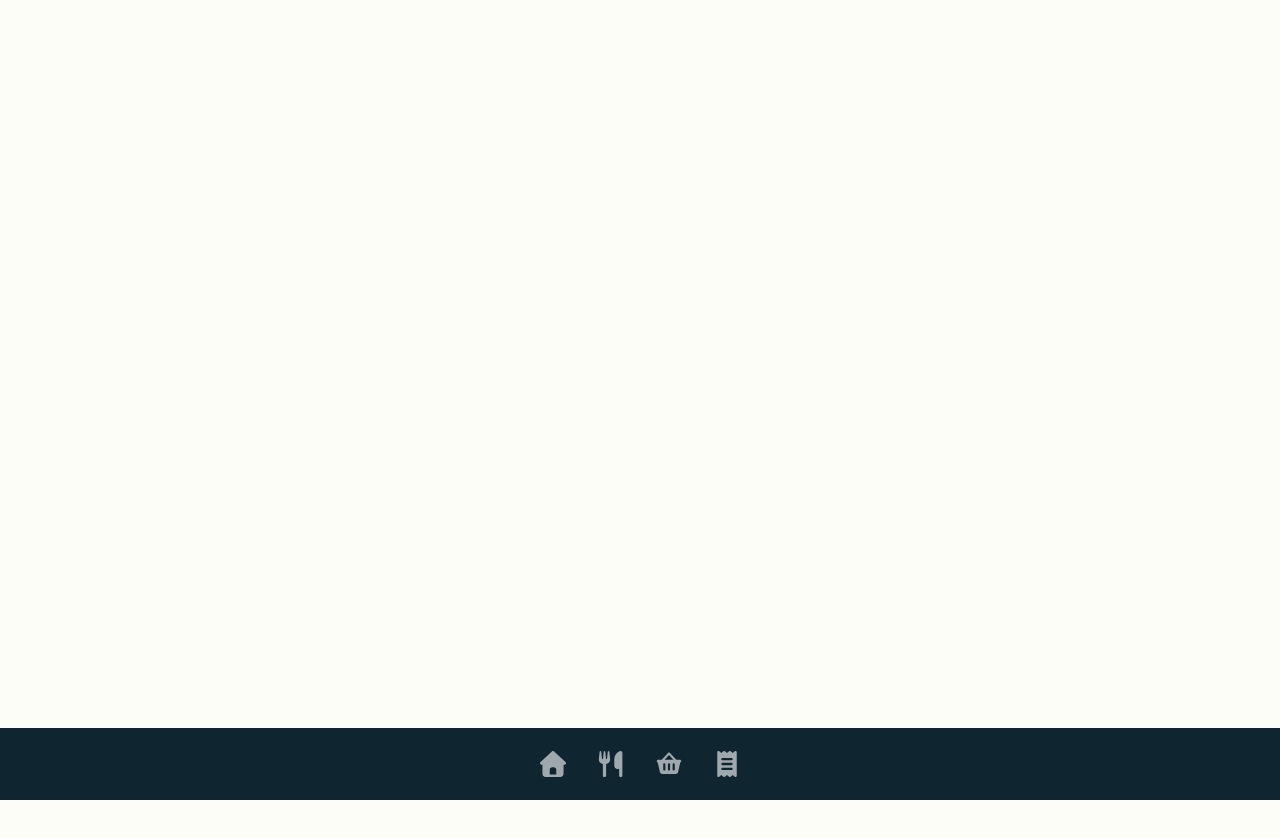
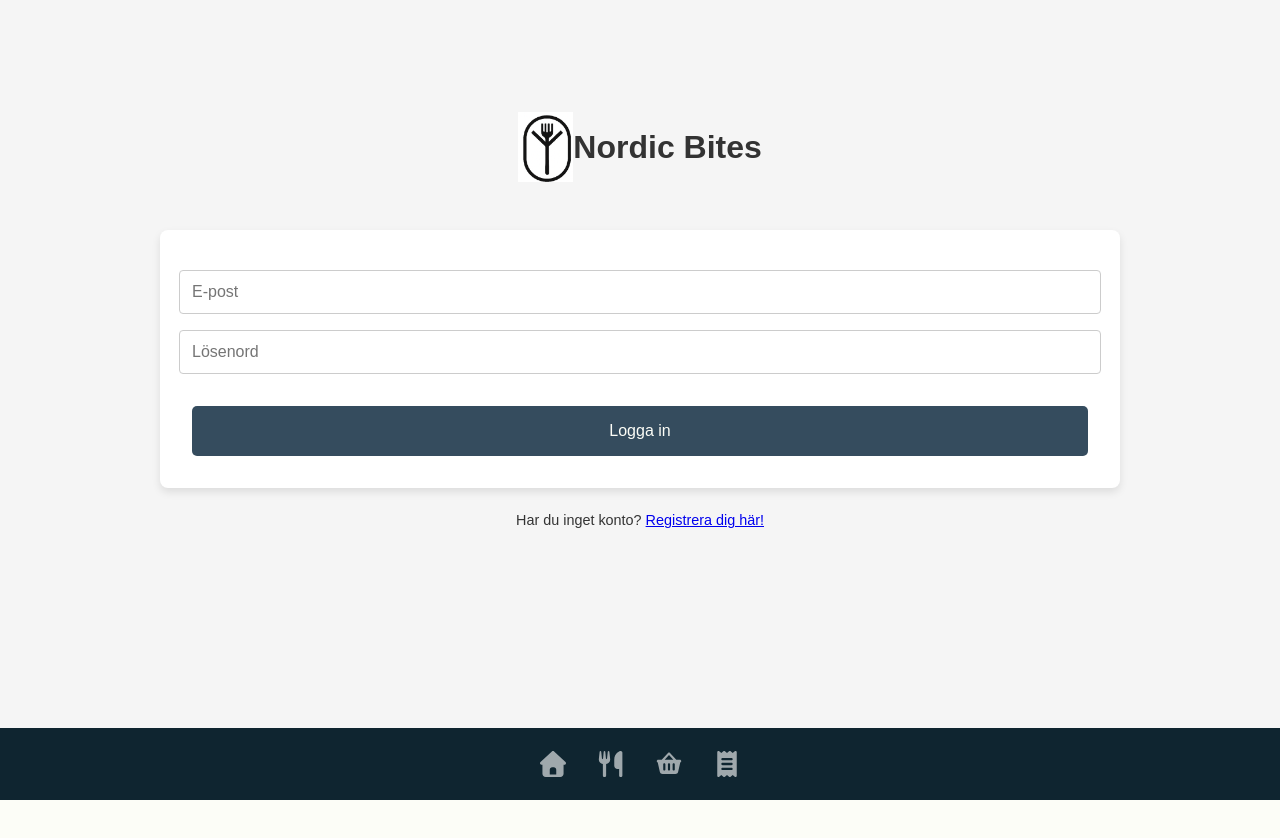
Before and after one commit to yennbu/script-sorcerers, a React (Vite) app in the folder nordic-bites/: page /loginForm in a window 1280 px wide. Before the commit this address had no page. Shown: the top 838 px of the page. Before the commit the page ends 800 px from the top, so only its background shows below. Built offline with nearby package versions, Linux system fonts and the light colour scheme; a web font is replaced by a local one.

Commit message:
added login form

```diff
--- a/nordic-bites/src/App.tsx
+++ b/nordic-bites/src/App.tsx
@@ -13,6 +13,7 @@ import { ReceiptPage } from "./pages/Receipt/ReceiptPage";
 import AboutPage from "./pages/About/AboutPage";
 import LoginPage from "./pages/Login/LoginPage";
 import RegisterPage from "./pages/Register/RegisterPage";
+import LoginForm from "./pages/Login/LoginForm";
 
 // Layout
 import { BottomNav } from "./components/layout/BottomNav";
@@ -31,6 +32,7 @@ function App() {
             <Route path="/menuPage" element={<MenuPage />} />
             <Route path="/login" element={<LoginPage />} />
             <Route path="/register" element={<RegisterPage />} />
+            <Route path="/loginForm" element={<LoginForm />} />
           </Routes>
         </main>
         <BottomNav />
--- /dev/null
+++ b/nordic-bites/src/pages/Login/LoginForm.tsx
@@ -0,0 +1,28 @@
+import { NavLink } from "react-router-dom";
+import "./LoginPage.css";
+import Logo from "../../assets/images/Logo.png";
+
+const LoginForm = () => {
+    return (
+        <div className="loginForm-container">
+            <div className="loginForm-header-container">
+                <img src={Logo} alt="Nordic Bites Logo" className="loginForm-logo" />
+                <h1 className="loginForm-title">Nordic Bites</h1>
+            </div>
+            <form action="" className="loginForm-form">
+                <input
+                    type="email"
+                    placeholder="E-post"
+                    className="loginForm-input" />
+                <input
+                    type="password"
+                    placeholder="Lösenord"
+                    className="loginForm-input" />
+                <button className="loginForm-btn">Logga in</button>
+            </form>
+            <p className="loginForm-register">Har du inget konto? <NavLink to="/register">Registrera dig här!</NavLink></p>
+        </div>
+    )
+}
+
+export default LoginForm;
--- a/nordic-bites/src/pages/Login/LoginPage.css
+++ b/nordic-bites/src/pages/Login/LoginPage.css
@@ -48,10 +48,87 @@
     width: 65%;
 }
 
-.loginPage-register-link {
+.loginPage-register-link,
+.loginPage-login-link {
     width: 100%;
     height: auto;
     display: flex;
     justify-content: center;
     align-items: center;
 }
+
+/* LOGIN FORM */
+
+.loginForm-container {
+    display: flex;
+    flex-direction: column;
+    align-items: center;
+    height: 100vh;
+    background-color: #f5f5f5;
+}
+
+.loginForm-header-container {
+    margin-top: 7rem;
+    margin-bottom: 3rem;
+    width: 100%;
+    height: 70px;
+
+    display: flex;
+    flex-direction: row;
+    justify-content: center;
+    align-items: center;
+}
+
+.loginForm-logo {
+    height: 100%;
+}
+
+.loginForm-title {
+    font-size: 2rem;
+    color: #333;
+    margin-bottom: 10rem;
+}
+
+.loginForm-title {
+    margin-top: 10rem;
+}
+
+.loginForm-form {
+    background-color: #ffffff;
+    padding: 2rem;
+    border-radius: 8px;
+    box-shadow: 0 4px 8px rgba(0, 0, 0, 0.1);
+    width: 70%;
+
+    display: flex;
+    flex-direction: column;
+    align-items: center;
+}
+
+.loginForm-input {
+    width: 100%;
+    padding: 0.75rem;
+    margin: 0.5rem 0;
+    border: 1px solid #ccc;
+    border-radius: 4px;
+    font-size: 1rem;
+    font-family: poppins, sans-serif;
+}
+
+.loginForm-btn {
+    background-color: #354C5E;
+    color: #FCFDF7;
+    border: none;
+    padding: 1rem 2rem;
+    font-size: 1rem;
+    border-radius: 5px;
+    cursor: pointer;
+    margin-top: 1.5rem;
+    width: 100%;
+}
+
+.loginForm-register {
+    margin-top: 1.5rem;
+    font-size: 0.9rem;
+    color: #333;
+}
--- a/nordic-bites/src/pages/Login/LoginPage.tsx
+++ b/nordic-bites/src/pages/Login/LoginPage.tsx
@@ -11,7 +11,9 @@ const LoginPage = () => {
                 <h1 className="loginPage-title">Nordic Bites</h1>
             </div>
             <div className="loginPage-btn-container">
-                <button className="loginPage-btn">Logga in</button>
+                <NavLink to="/loginForm" className="loginPage-login-link">
+                    <button className="loginPage-btn">Logga in</button>
+                </NavLink>
                 <NavLink to="/register" className="loginPage-register-link">
                     <button className="loginPage-btn">Skapa konto</button>
                 </NavLink>
--- a/nordic-bites/src/pages/Register/RegisterPage.css
+++ b/nordic-bites/src/pages/Register/RegisterPage.css
@@ -65,3 +65,9 @@
     margin-top: 1.5rem;
     width: 100%;
 }
+
+.loginForm-register {
+    margin-top: 1.5rem;
+    font-size: 0.9rem;
+    color: #333;
+}
--- a/nordic-bites/src/pages/Register/RegisterPage.tsx
+++ b/nordic-bites/src/pages/Register/RegisterPage.tsx
@@ -1,3 +1,4 @@
+import { NavLink } from "react-router-dom";
 import "./RegisterPage.css";
 import Logo from "../../assets/images/Logo.png";
 
@@ -23,6 +24,7 @@ const registerPage = () => {
                     className="registerPage-input" />
                 <button className="registerPage-btn">Skapa konto</button>
             </form>
+            <p className="loginForm-register">Har du redan ett konto? <NavLink to="/loginForm">Logga in här!</NavLink></p>
         </div>
     )
 }
```
